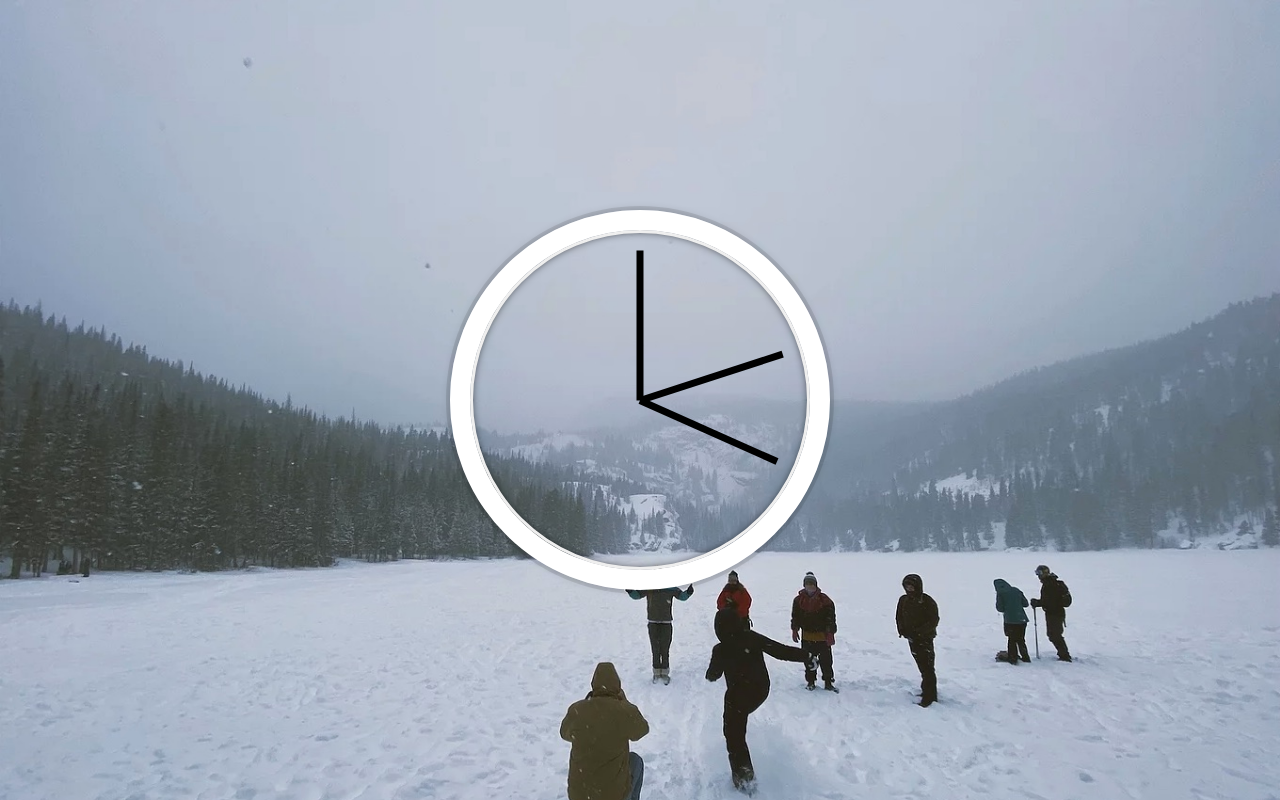
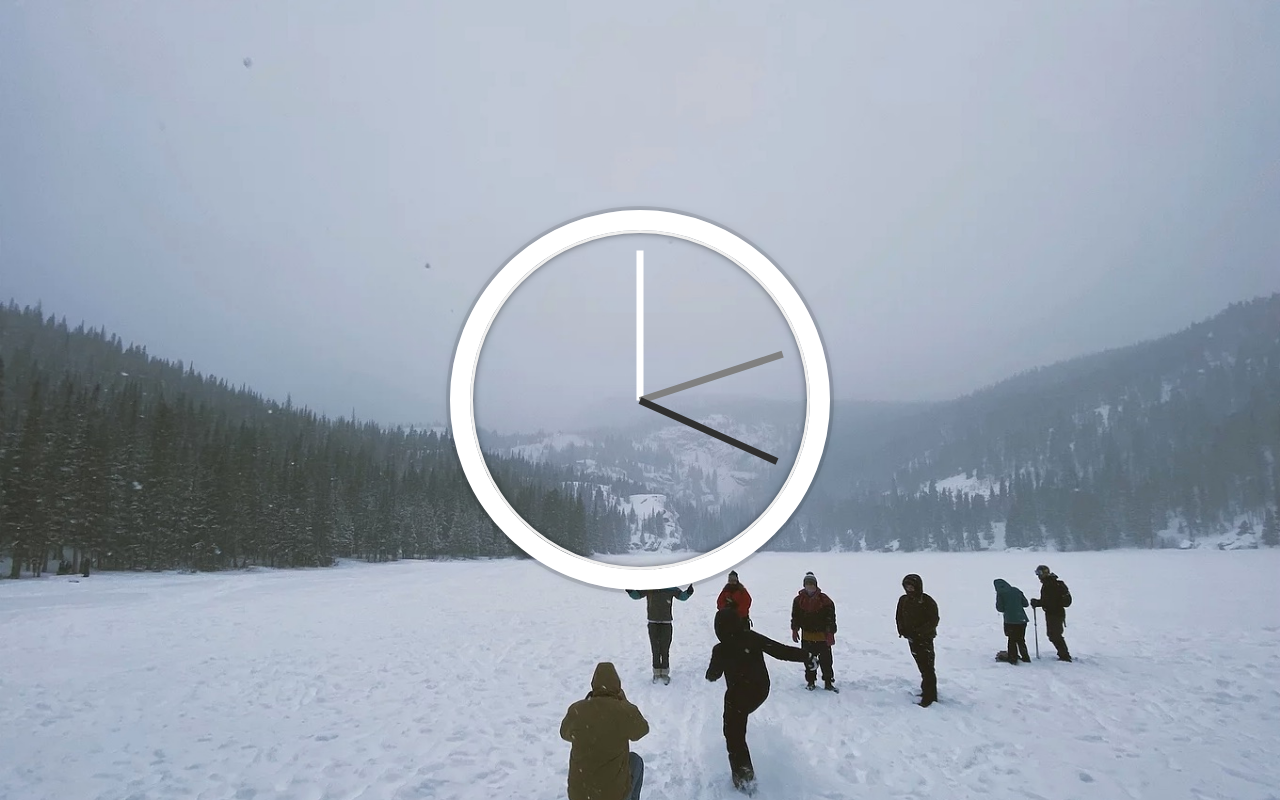
Before and after one commit to sconsani/css-js-clock, a plain HTML site: page index.html in a window 1280 px wide. Drawn offline with Linux system fonts and the light colour scheme.

Commit message:
updated hand colors

```diff
--- a/styles.css
+++ b/styles.css
@@ -40,9 +40,9 @@ body{
     }
 
 .hand {
-	width: 50%;
+	/*width: 50%;*/
 	height: 7px;
-	background: black;
+	background: ;
 	position: absolute;
 	top: 50%;
 	transform-origin: 100%;
@@ -50,3 +50,21 @@ body{
 	transition: all 0.05s;
 	transition-timing-function: cubic-bezier(0.1, 2.7, 0.58, 1);
 }
+
+.hour-hand {
+	background: white;
+	width: 50%;
+
+}
+
+.min-hand {
+	background: grey;
+	width: 50%;
+
+}
+
+.second-hand {
+	background: #303030;
+	width: 50%;
+
+}
```
